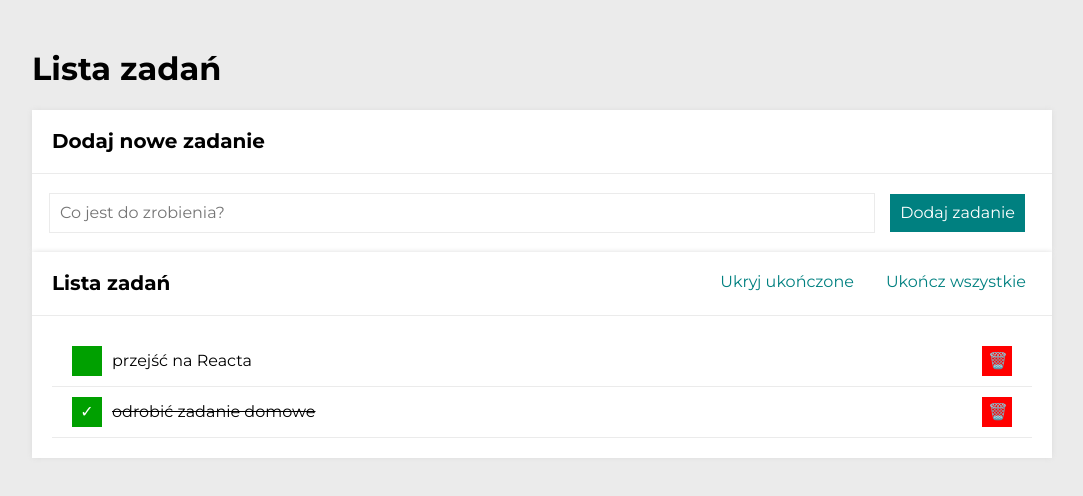
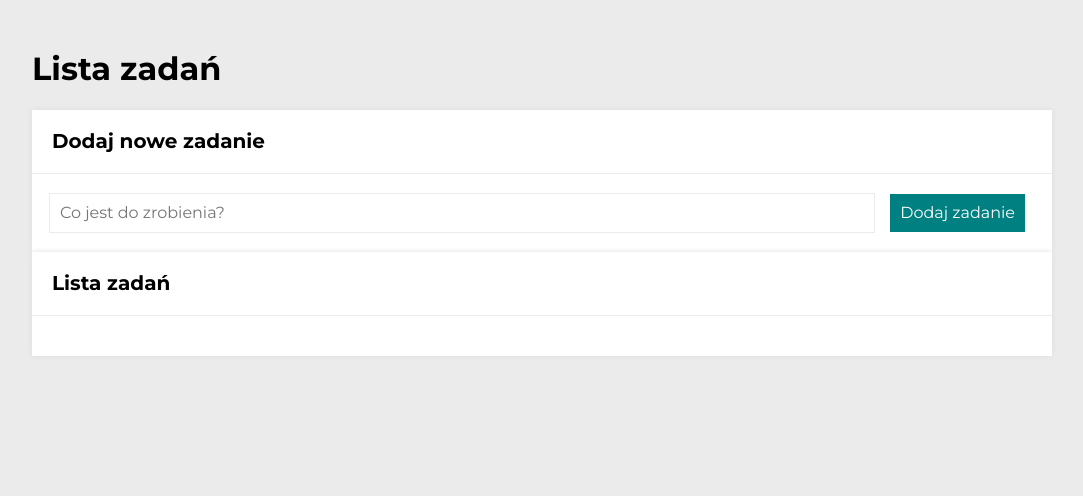
Before and after one commit to MikolajPawlowski/todo-list-react, a React (Create React App) app: page / in a window 1280 px wide. Shown: the top 496 px of the page, without its empty margins (98-1181 px from the left). Built offline with nearby package versions, Linux system fonts and the light colour scheme.

Commit message:
localStorage added

```diff
--- a/src/App.js
+++ b/src/App.js
@@ -1,4 +1,4 @@
-import { useState } from "react";
+import { useEffect, useState } from "react";
 import Form from "./Form";
 import Tasks from "./Tasks";
 import Buttons from "./Buttons";
@@ -8,10 +8,11 @@
 
 function App() {
   const [hideDone, setHideDone] = useState(false);
-  const [tasks, setTasks] = useState([
-    { id: 1, content: "przejść na Reacta", done: false },
-    { id: 2, content: "odrobić zadanie domowe", done: true },
-  ]);
+  const [tasks, setTasks] = useState(JSON.parse(localStorage.getItem("tasks")) || []);
+
+  useEffect(() => {
+    localStorage.setItem("tasks", JSON.stringify(tasks));
+  }, [tasks]);
 
   const toggleHideDone = () => {
     setHideDone(hideDone => !hideDone);
```
